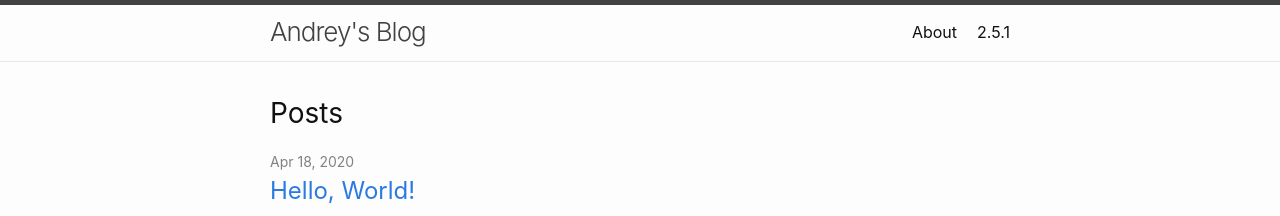
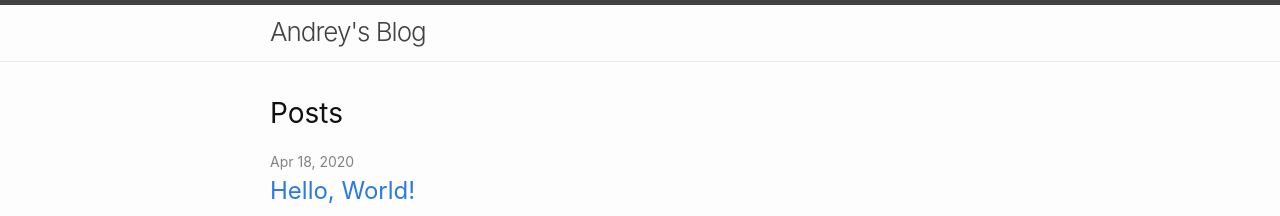
Before and after one commit to AndrDm/AndrDm, a Jekyll site: the page built from index.md, in a window 1280 px wide. Shown: the top 216 px of the page. Built offline with Jekyll 4.4.1, drawn with Linux system fonts in a browser that asks for light colours.

```diff
--- a/_config.yml
+++ b/_config.yml
@@ -37,7 +37,7 @@ minima:
 # If you want to link only specific pages in your header, uncomment
 # this and add the path to the pages in order as they should show up
 header_pages:
-# - about.html
+ - about.html
 
 # Build settings
 theme: minima
```
